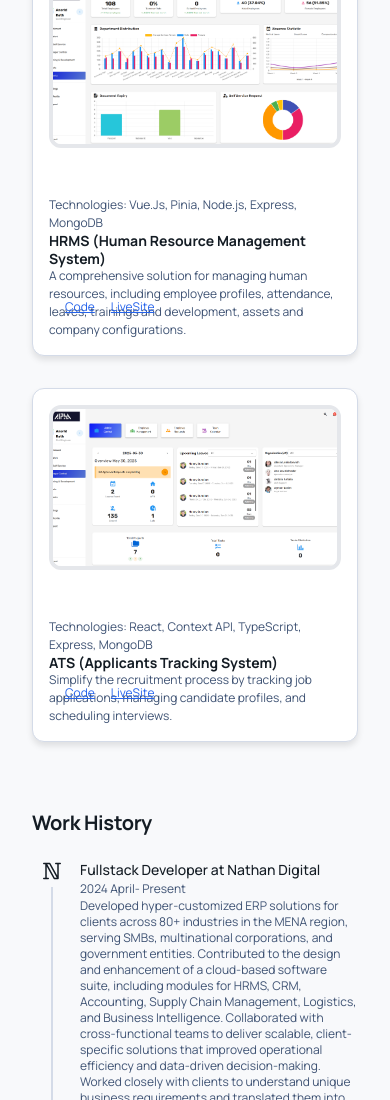
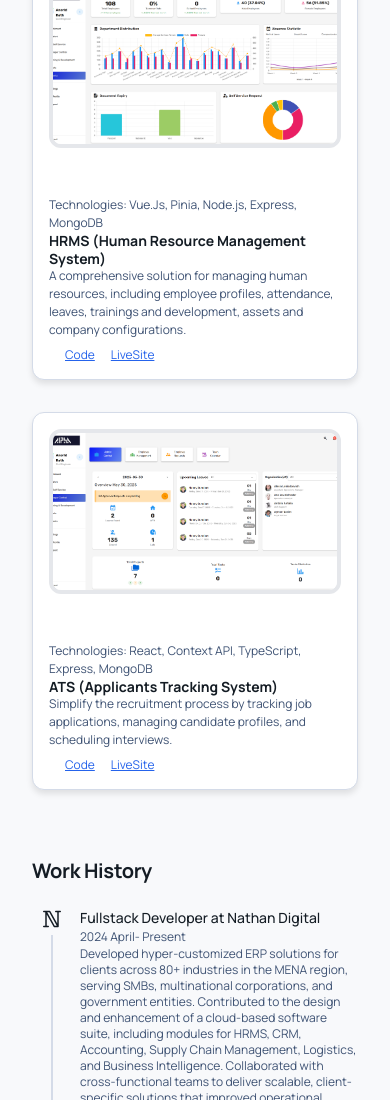
Before and after one commit to VictorDevLab/portfolio, a plain HTML site: page index.html in a window 390 px wide. Shown: the part 730-1830 px from the top of the page. Drawn offline with nearby package versions, Linux system fonts and the light colour scheme.

Commit message:
fix ui issues

```diff
--- a/index.html
+++ b/index.html
@@ -132,7 +132,7 @@
                                 ></div>
                                 <div class="flex flex-col items-center justify-center">
                                     <h1 class="text-xl sm:text-2xl font-bold leading-tight tracking-[-0.015em] text-center theme-transition" style="color: var(--text-primary)">Victor Koome</h1>
-                                    <p class="text-sm sm:text-base font-normal leading-normal text-center theme-transition" style="color: var(--text-secondary)">Fullstack Developer, 3+ years experience</p>
+                                    <p class="text-sm sm:text-base font-normal leading-normal text-center theme-transition" style="color: var(--text-secondary)">Software Developer, 3+ years experience</p>
                                     <p class="text-sm sm:text-base font-normal leading-normal text-center theme-transition" style="color: var(--text-secondary)">Nairobi, Kenya</p>
                                 </div>
                             </div>
@@ -191,7 +191,7 @@
                                     <p class="text-xs sm:text-sm font-normal leading-normal theme-transition" style="color: var(--text-secondary)">
                                         A comprehensive solution for managing human resources, including employee profiles, attendance, leaves, trainings and development, assets and company configurations.
                                     </p>
-                                     <div class="absolute bottom-10 left-4 flex gap-4">
+                                    <div class="md:absolute bottom-1 sm:bottom-10 sm:left-4 flex gap-4">
                                             <a href="https://github.com/VictorDevLab/hrms-admin" target="_blank"
                                                 class="text-xs underline text-blue-600 hover:text-blue-800">Code</a>
                                             <a href="https://alphahrms.vercel.app/" target="_blank"
@@ -223,7 +223,7 @@
                                             Simplify the recruitment process by tracking job applications, managing candidate profiles, and
                                             scheduling interviews.
                                         </p>
-                                        <div class="absolute bottom-10 left-4 flex gap-4">
+                                        <div class="md:absolute bottom-1 sm:bottom-10 sm:left-4 flex gap-4">
                                             <a href="https://github.com/VictorDevLab/ats-client" target="_blank"
                                                 class="text-xs underline text-blue-600 hover:text-blue-800">Code</a>
                                             <a href="https://alphaats.vercel.app/" target="_blank"
```
